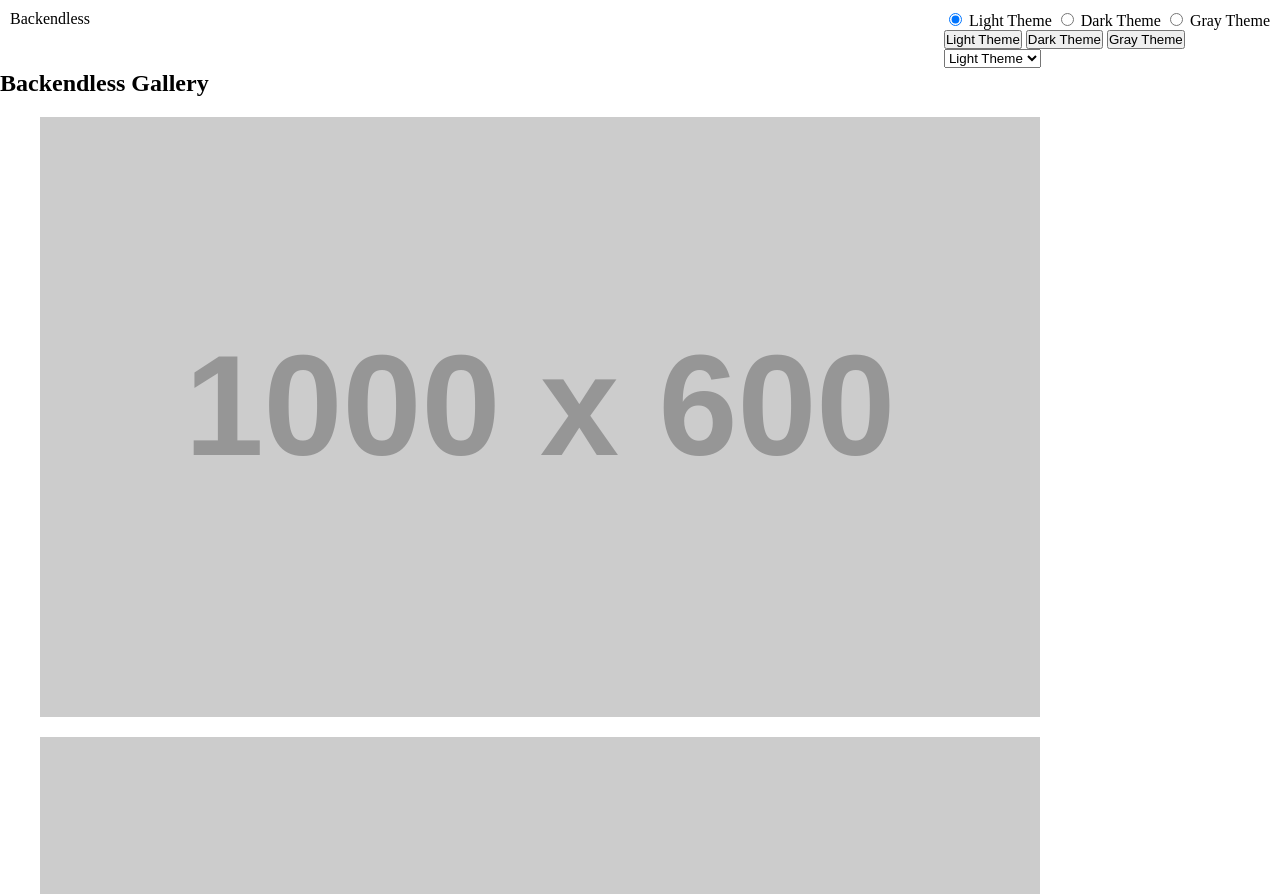
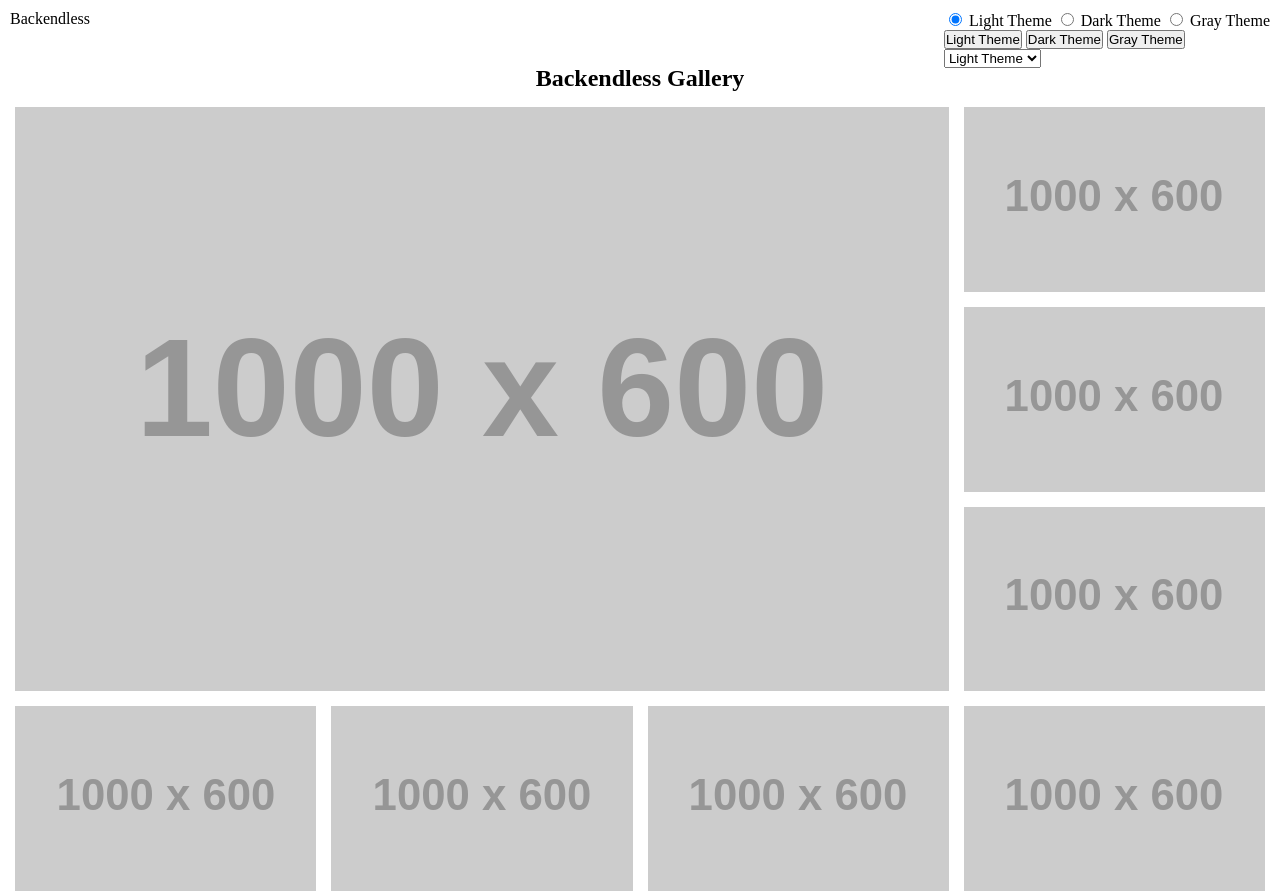
Before and after one commit to oaleksandrovva/backendless_gallery, a website built with Parcel: page src/index.html in a window 1280 px wide. Shown: the top 894 px of the page. Built offline with nearby package versions, Linux system fonts and the light colour scheme; placeholder pictures from the web are drawn by us.

Commit message:
added grid

```diff
--- /dev/null
+++ b/src/styles/_gallery.scss
@@ -0,0 +1,33 @@
+.gallery {
+  &__title {
+    margin: 15px;
+    text-align: center;
+  }
+
+  &__photos {
+    display: grid;
+    grid-template-columns: repeat(4, 1fr);
+    grid-template-rows: repeat(7);
+    grid-gap: 15px;
+  }
+
+  &__img {
+    width: 100%;
+    height: 100%;
+    object-fit: cover;
+  }
+
+  &__item--1 {
+    grid-column-start: 1;
+    grid-column-end: 4;
+    grid-row-start: 1;
+    grid-row-end: 4;
+  }
+
+  &__item--12 {
+    grid-column-start: 2;
+    grid-column-end: 5;
+    grid-row-start: 5;
+    grid-row-end: 8;
+  }
+}
--- /dev/null
+++ b/src/styles/_page.scss
@@ -0,0 +1,5 @@
+.page {
+  &__main {
+    margin: 15px;
+  }
+}
--- a/src/styles/main.scss
+++ b/src/styles/main.scss
@@ -1,5 +1,7 @@
 @import 'utils';
+@import 'page';
 @import 'header';
 
+@import 'gallery';
 @import 'footer';
 @import 'social';
--- a/src/styles/utils/_reset.scss
+++ b/src/styles/utils/_reset.scss
@@ -7,6 +7,8 @@
 }
 
 p,
+h1,
+figure,
 button {
   margin: 0;
   padding: 0;
```
Also changed, not shown: docs/index.html (+1 -1 lines), README.md, 2 other files.
